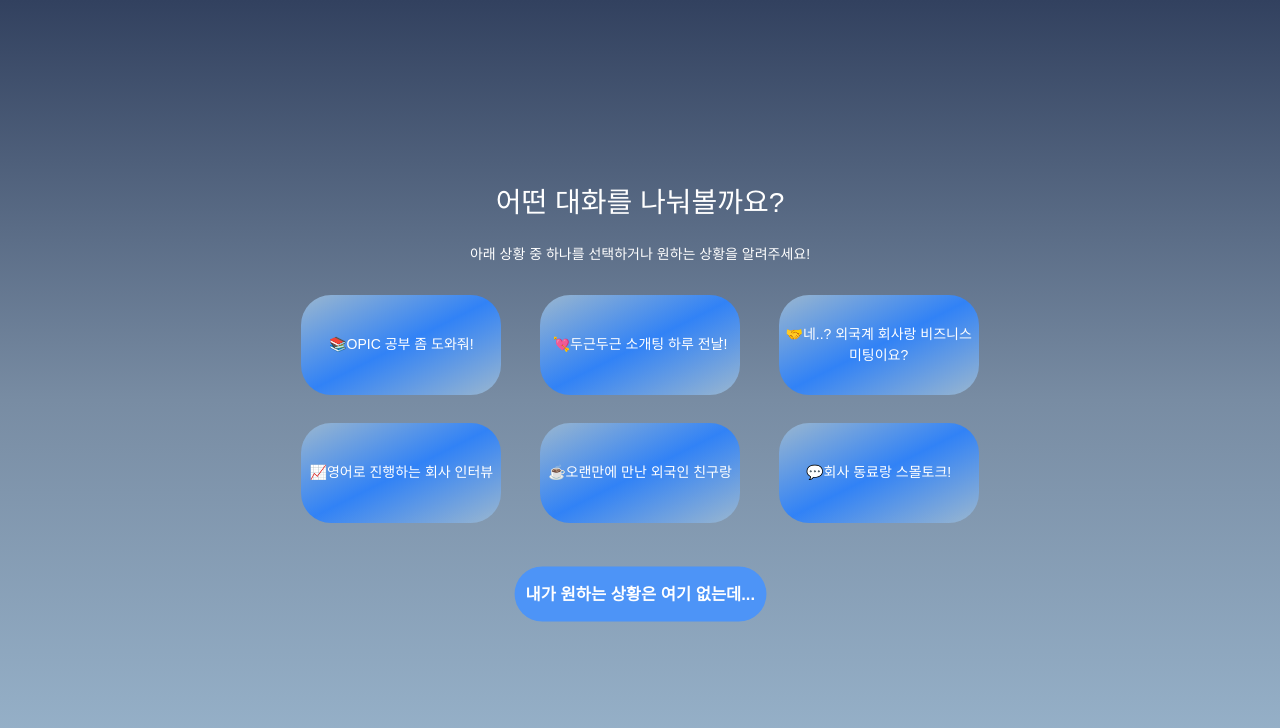
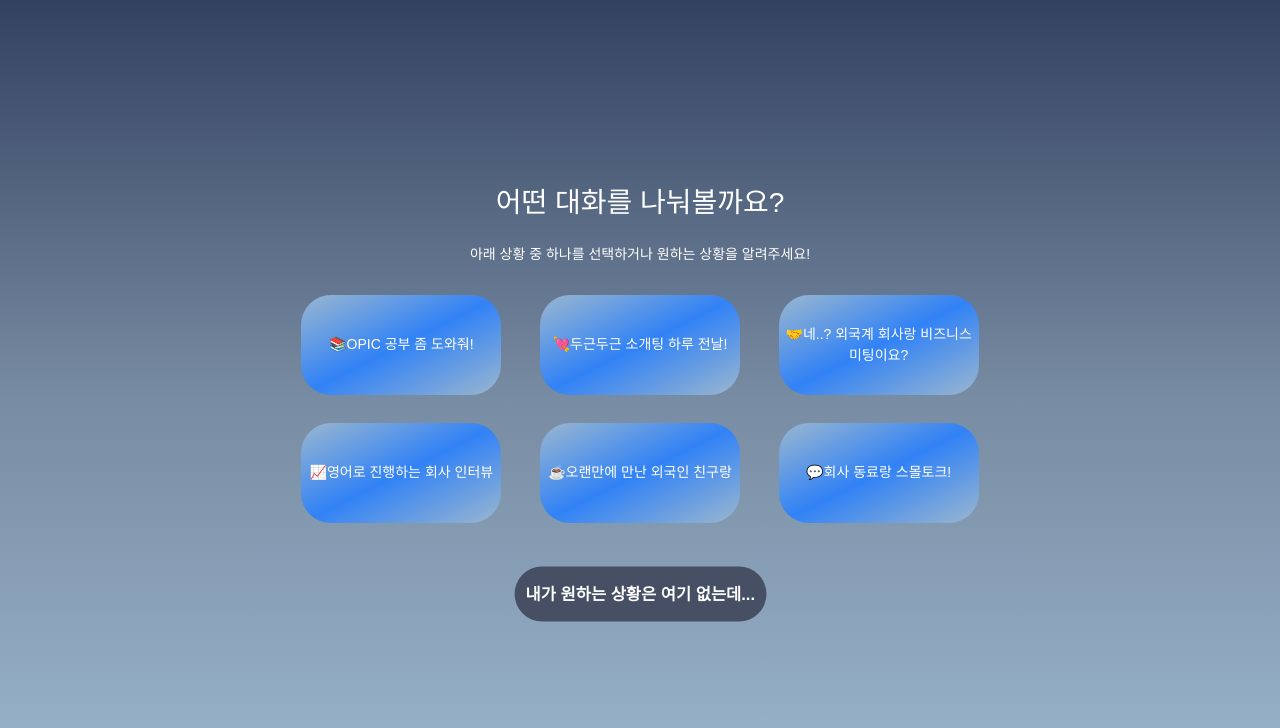
Before and after one commit to AstroHyo/Tutor-App, a React (Create React App) app in the folder frontend/tutorapp/: page /chatStart in a window 1280 px wide. In both pictures the pointer is over the button "내가 원하는 상황은 여기 없는데...". Shown: the top 728 px of the page. Built offline with nearby package versions, Linux system fonts and the light colour scheme.

Commit message:
(FE) Edit main button hover

```diff
--- a/frontend/tutorapp/src/App.css
+++ b/frontend/tutorapp/src/App.css
@@ -87,7 +87,7 @@ body {
 }
 
 .click:hover {
-  background: #4d94f7;
+  background: #474f64;
   transform: scale(1.1);
   transition-duration: 0.3s;
 }
```
